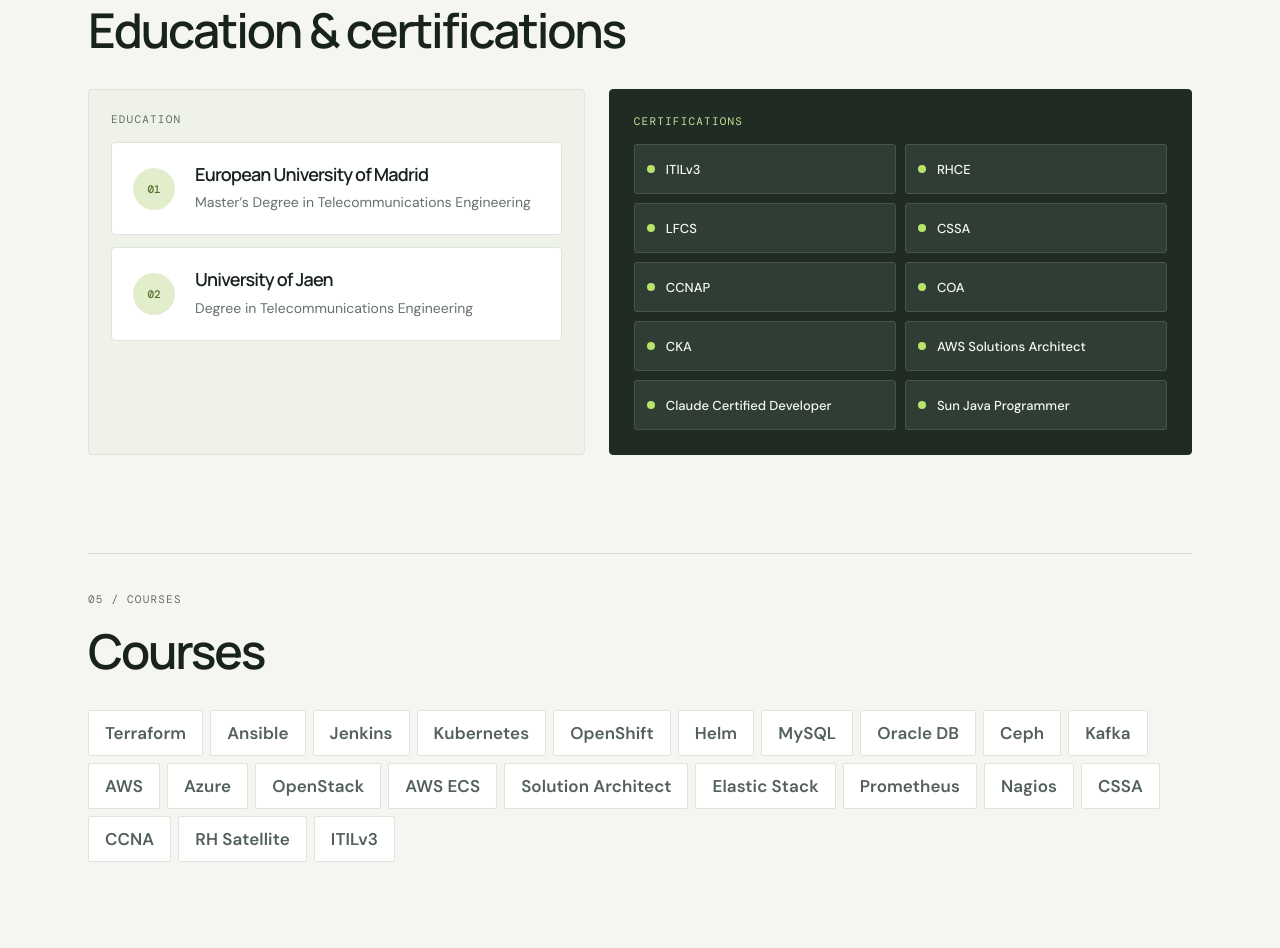
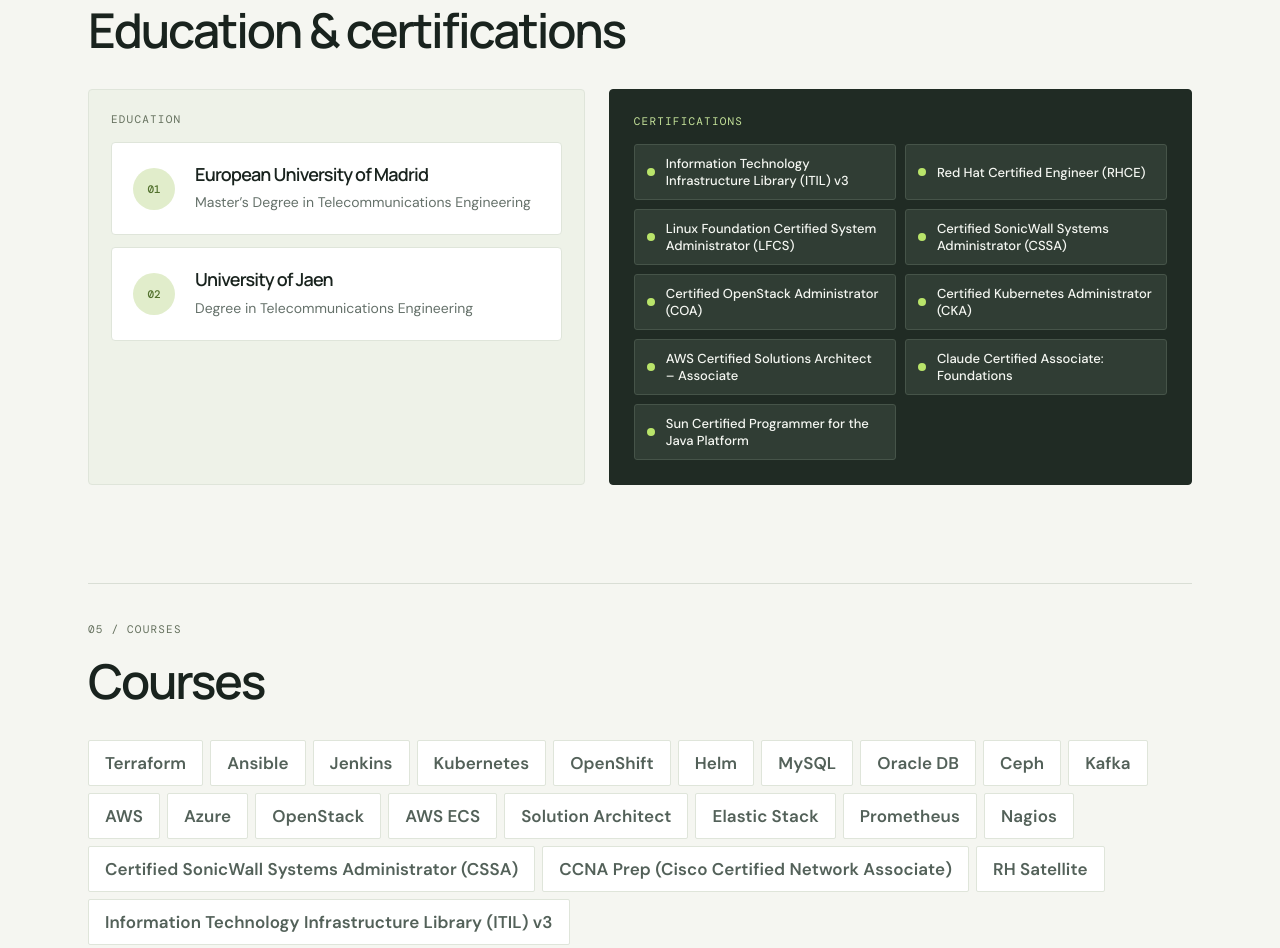
Before and after one commit to ivanht/portfolio, a plain HTML site: page index.html in a window 1280 px wide. Shown: the part 2670-3618 px from the top of the page. Drawn offline with nearby package versions, Linux system fonts and the light colour scheme.

Commit message:
Expand certification names and clarify Cisco prep course

```diff
--- a/index.html
+++ b/index.html
@@ -106,9 +106,15 @@
         <div class="certifications-panel">
           <p class="eyebrow">CERTIFICATIONS</p>
           <ul class="credential-list">
-            <li>ITILv3</li><li>RHCE</li><li>LFCS</li><li>CSSA</li><li>CCNAP</li>
-            <li>COA</li><li>CKA</li><li>AWS Solutions Architect</li>
-            <li>Claude Certified Developer</li><li>Sun Java Programmer</li>
+            <li>Information Technology Infrastructure Library (ITIL) v3</li>
+            <li>Red Hat Certified Engineer (RHCE)</li>
+            <li>Linux Foundation Certified System Administrator (LFCS)</li>
+            <li>Certified SonicWall Systems Administrator (CSSA)</li>
+            <li>Certified OpenStack Administrator (COA)</li>
+            <li>Certified Kubernetes Administrator (CKA)</li>
+            <li>AWS Certified Solutions Architect – Associate</li>
+            <li>Claude Certified Associate: Foundations</li>
+            <li>Sun Certified Programmer for the Java Platform</li>
           </ul>
         </div>
       </div>
@@ -123,7 +129,7 @@
         <li>Terraform</li><li>Ansible</li><li>Jenkins</li><li>Kubernetes</li><li>OpenShift</li><li>Helm</li>
         <li>MySQL</li><li>Oracle DB</li><li>Ceph</li><li>Kafka</li><li>AWS</li><li>Azure</li><li>OpenStack</li>
         <li>AWS ECS</li><li>Solution Architect</li><li>Elastic Stack</li><li>Prometheus</li><li>Nagios</li>
-        <li>CSSA</li><li>CCNA</li><li>RH Satellite</li><li>ITILv3</li>
+        <li>Certified SonicWall Systems Administrator (CSSA)</li><li>CCNA Prep (Cisco Certified Network Associate)</li><li>RH Satellite</li><li>Information Technology Infrastructure Library (ITIL) v3</li>
       </ul>
     </section>
 
```
